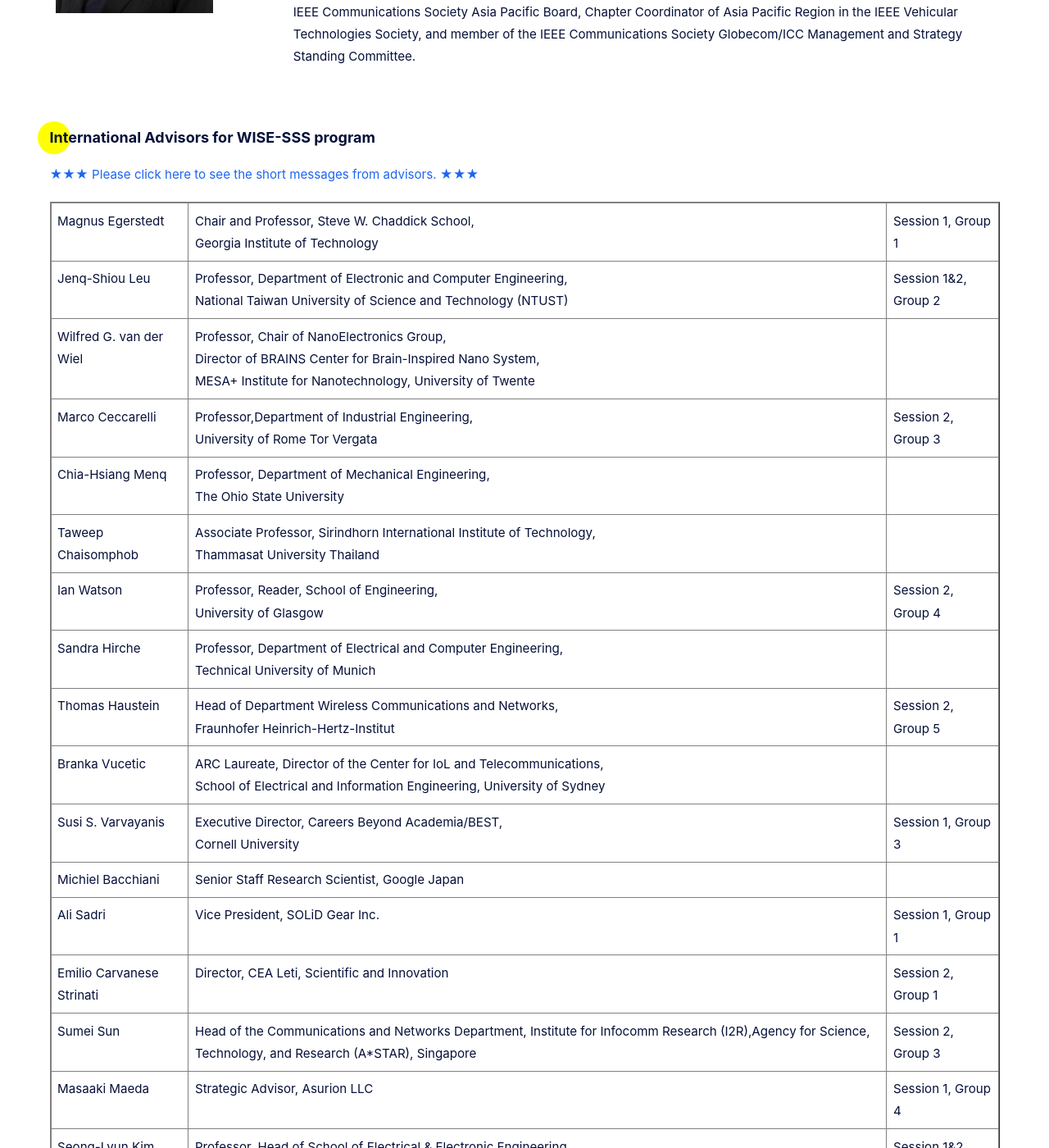
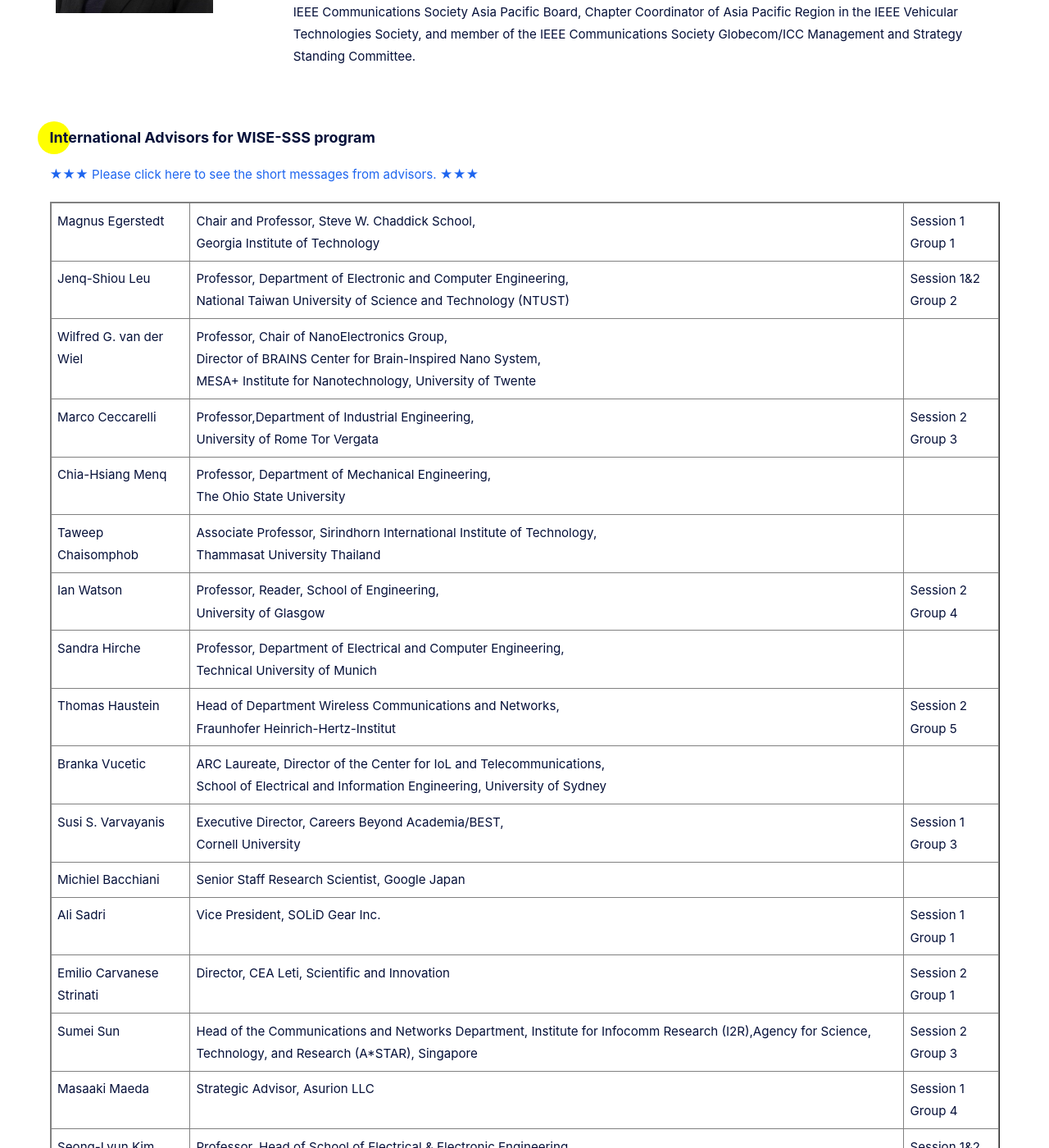
Before and after one commit to fl1d/w0ex.github.io, a Jekyll site: the page built from _pages/global-forum_en.md, in a window 1280 px wide and 1400 px high, scrolled down 1735 px. Shown: the whole window at 82% size. Built offline with Jekyll 4.4.1, drawn with Linux system fonts in a browser that asks for light colours; cached includes are drawn as plain includes; nearby versions of some CDN libraries; some of the changed text lies outside the part shown.

Commit message:
Update global-forum_en.md

```diff
--- a/_pages/global-forum_en.md
+++ b/_pages/global-forum_en.md
@@ -76,12 +76,12 @@ Talk title: Role of mmWave Inteligent Repeaters in enhancing 5G coverage</td>
    <tr>
       <td>Magnus Egerstedt</td>
       <td>Chair and Professor, Steve W. Chaddick School,<br>Georgia Institute of Technology</td>
-      <td>Session 1, Group 1</td>
+      <td width="10%">Session 1<br>Group 1</td>
    </tr>
    <tr>
       <td>Jenq-Shiou Leu</td>
       <td>Professor, Department of Electronic and Computer Engineering,<br>National Taiwan University of Science and Technology (NTUST)</td>
-      <td>Session 1&2, Group 2</td>
+      <td>Session 1&2<br>Group 2</td>
    </tr>
    <tr>
       <td>Wilfred G. van der Wiel</td>
@@ -91,7 +91,7 @@ Talk title: Role of mmWave Inteligent Repeaters in enhancing 5G coverage</td>
    <tr>
       <td>Marco Ceccarelli</td>
       <td>Professor,Department of Industrial Engineering,<br>University of Rome Tor Vergata</td>
-      <td>Session 2, Group 3</td>
+      <td>Session 2<br>Group 3</td>
    </tr>
    <tr>
      <td>Chia-Hsiang Menq</td>
@@ -106,7 +106,7 @@ Talk title: Role of mmWave Inteligent Repeaters in enhancing 5G coverage</td>
    <tr>
      <td>Ian Watson</td>
      <td>Professor, Reader, School of Engineering,<br>University of Glasgow</td>
-     <td>Session 2, Group 4</td>
+     <td>Session 2<br>Group 4</td>
    </tr>
    <tr>
      <td>Sandra Hirche</td>
@@ -116,7 +116,7 @@ Talk title: Role of mmWave Inteligent Repeaters in enhancing 5G coverage</td>
    <tr>
      <td>Thomas Haustein</td>
      <td>Head of Department Wireless Communications and Networks,<br>Fraunhofer Heinrich-Hertz-Institut</td>
-     <td>Session 2, Group 5</td>
+     <td>Session 2<br>Group 5</td>
    </tr>
    <tr>
      <td>Branka Vucetic</td>
@@ -126,7 +126,7 @@ Talk title: Role of mmWave Inteligent Repeaters in enhancing 5G coverage</td>
    <tr>
      <td>Susi S. Varvayanis</td>
      <td>Executive Director, Careers Beyond Academia/BEST,<br>Cornell University</td>
-     <td>Session 1, Group 3</td>
+     <td>Session 1<br>Group 3</td>
    </tr>
    <tr>
      <td>Michiel Bacchiani</td>
@@ -136,26 +136,26 @@ Talk title: Role of mmWave Inteligent Repeaters in enhancing 5G coverage</td>
    <tr>
      <td>Ali Sadri</td>
      <td>Vice President, SOLiD Gear Inc.</td>
-     <td>Session 1, Group 1</td>
+     <td>Session 1<br>Group 1</td>
    </tr>
    <tr>
      <td>Emilio Carvanese Strinati</td>
      <td>Director, CEA Leti, Scientific and Innovation</td>
-     <td>Session 2, Group 1</td>
+     <td>Session 2<br>Group 1</td>
    </tr>
    <tr>
      <td>Sumei Sun</td>
      <td>Head of the Communications and Networks Department, Institute for Infocomm Research (I2R),Agency for Science, Technology, and Research (A*STAR), Singapore</td>
-     <td>Session 2, Group 3</td>
+     <td>Session 2<br>Group 3</td>
    </tr>
    <tr>
      <td>Masaaki Maeda</td>
      <td>Strategic Advisor, Asurion LLC</td>
-     <td>Session 1, Group 4</td>
+     <td>Session 1<br>Group 4</td>
    </tr>
    <tr>
      <td>Seong-Lyun Kim</td>
      <td>Professor, Head of School of Electrical & Electronic Engineering<br>Yonsei University</td>
-     <td>Session 1&2, Group 5</td>
+     <td>Session 1&2<br>Group 5</td>
    </tr>
 </table>
```
